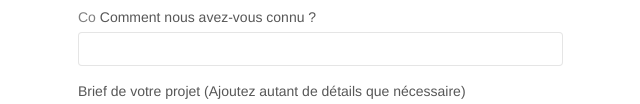
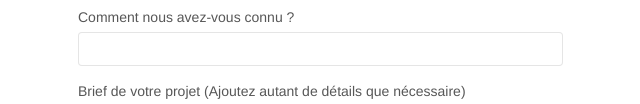
Before and after one commit to astridsen/lapanthere, a plain HTML site: page page2.html in a window 1280 px wide. Shown: the part 648-752 px from the top of the page, 62-702 px from the left. Drawn offline with Linux system fonts and the light colour scheme.

```diff
--- a/page2.html
+++ b/page2.html
@@ -109,7 +109,7 @@
 							</label>
 							<input id="email" class="form-control" type="email" required />
 						</div>
-						<div class="form-group">Co
+						<div class="form-group">
 							<label for="input_504">
 								Comment nous avez-vous connu ?
 							</label>
```
